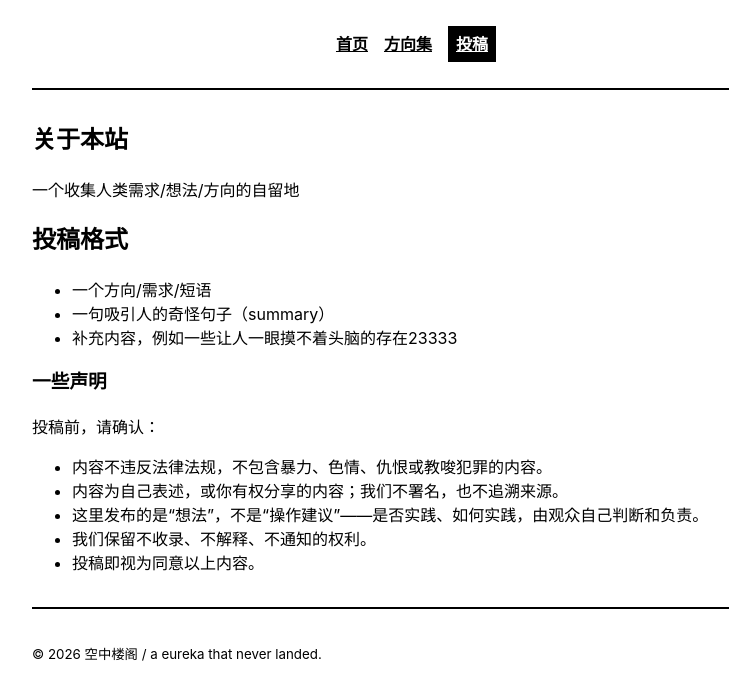
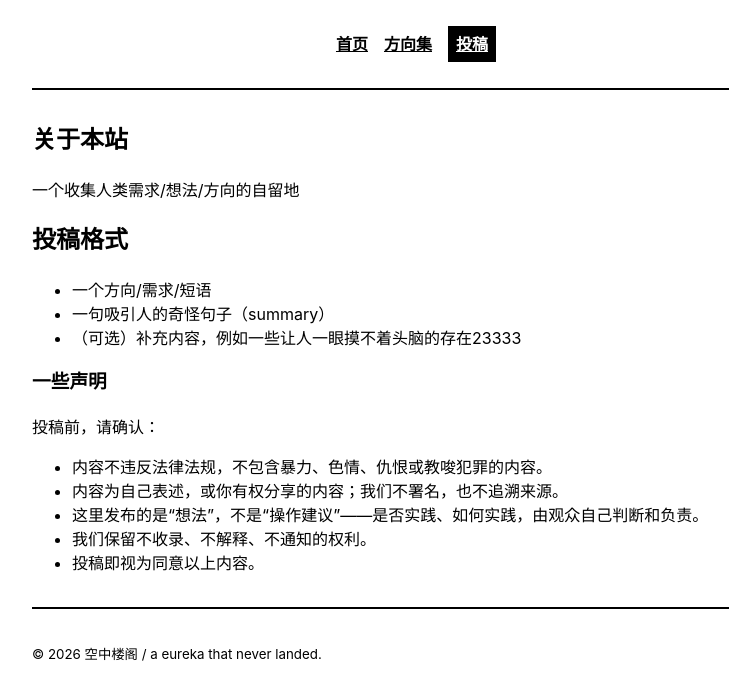
Before and after one commit to Yuilit/Yuilit.github.io, a Jekyll site: the page built from _pages/about.md, in a window 1280 px wide. Shown: the top 700 px of the page, without its empty margins (224-953 px from the left). Built offline with Jekyll 4.4.1, drawn with Linux system fonts in a browser that asks for light colours; comment, search, counter and statistics services are not loaded.

Commit message:
Update about.md

```diff
--- a/_pages/about.md
+++ b/_pages/about.md
@@ -11,7 +11,7 @@ title: 投稿
 
 - 一个方向/需求/短语
 - 一句吸引人的奇怪句子（summary）
-- 补充内容，例如一些让人一眼摸不着头脑的存在23333
+- （可选）补充内容，例如一些让人一眼摸不着头脑的存在23333
 
 ### 一些声明
 
```
